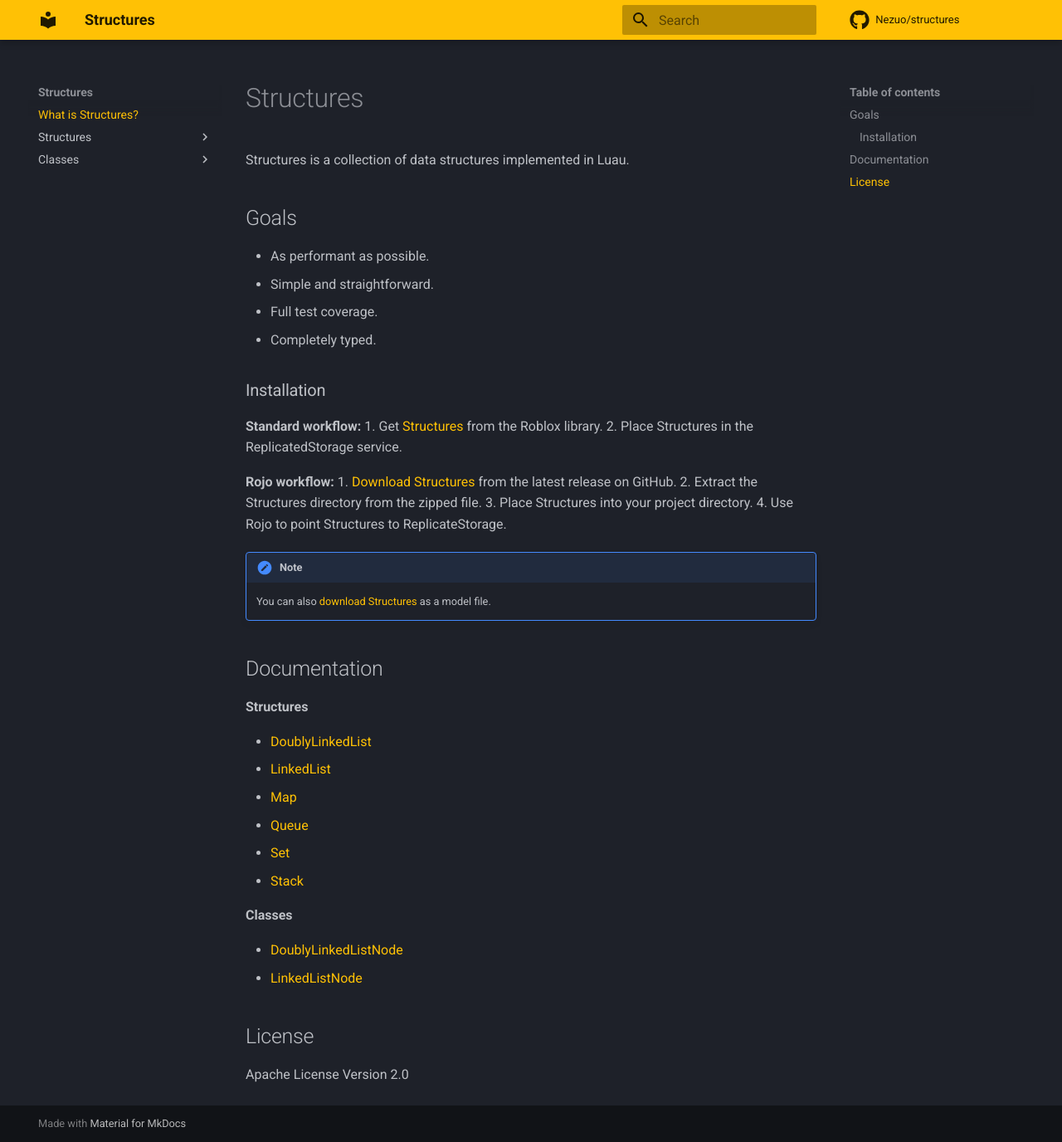
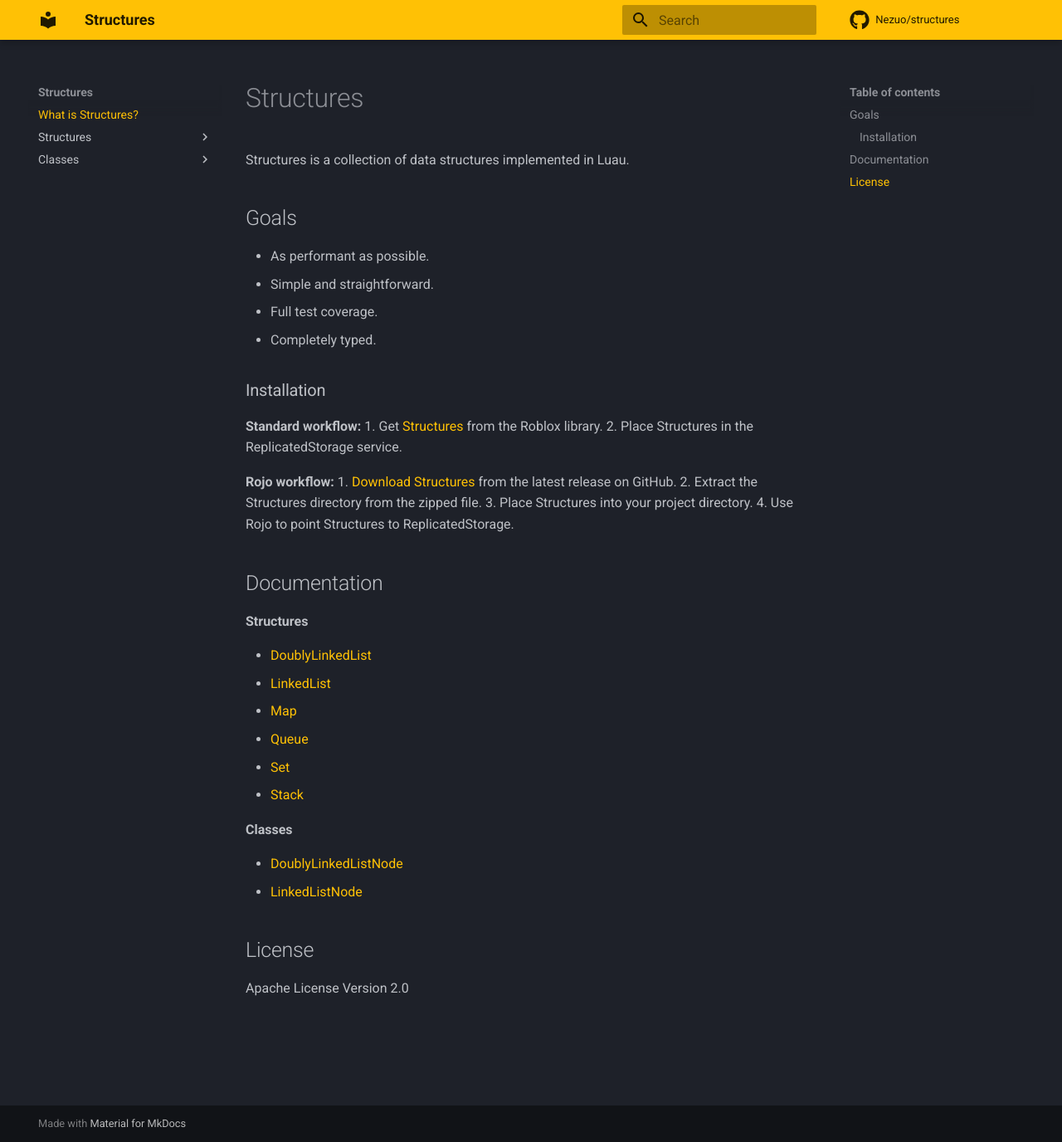
Before and after one commit to Nezuo/structures, an MkDocs documentation site: the page built from docs/index.md, in a window 1280 px wide and 1376 px high. Shown: the whole window at 83% size. Built offline with MkDocs 1.6.1 and Material for MkDocs 9.7.7, drawn with Linux system fonts in a browser that asks for light colours; comment, search, counter and statistics services are not loaded.

Commit message:
Update index.md

```diff
--- a/docs/index.md
+++ b/docs/index.md
@@ -14,13 +14,10 @@
 2. Place Structures in the ReplicatedStorage service.
 
 **Rojo workflow:**
-1. [Download Structures]() from the latest release on GitHub.
+1. [Download Structures](https://github.com/Nezuo/structures/releases/latest/download/structures.zip) from the latest release on GitHub.
 2. Extract the Structures directory from the zipped file.
 3. Place Structures into your project directory.
-4. Use Rojo to point Structures to ReplicateStorage.
-
-!!! note
-    You can also [download Structures]() as a model file.
+4. Use Rojo to point Structures to ReplicatedStorage.
 
 ## Documentation
 **Structures**
```
